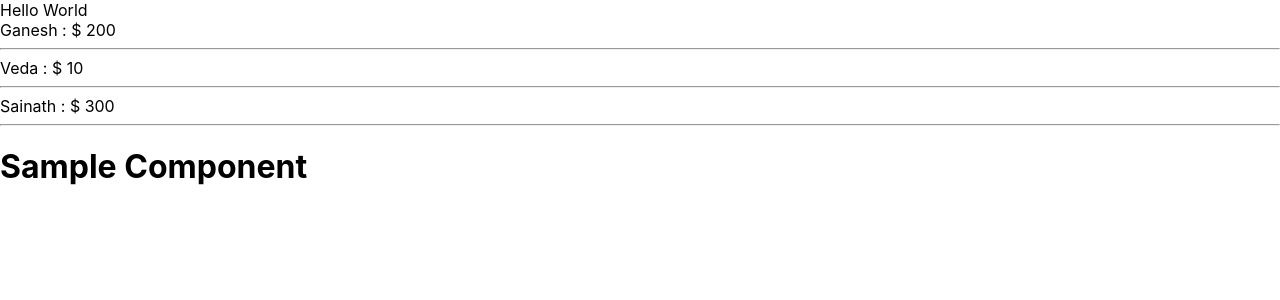
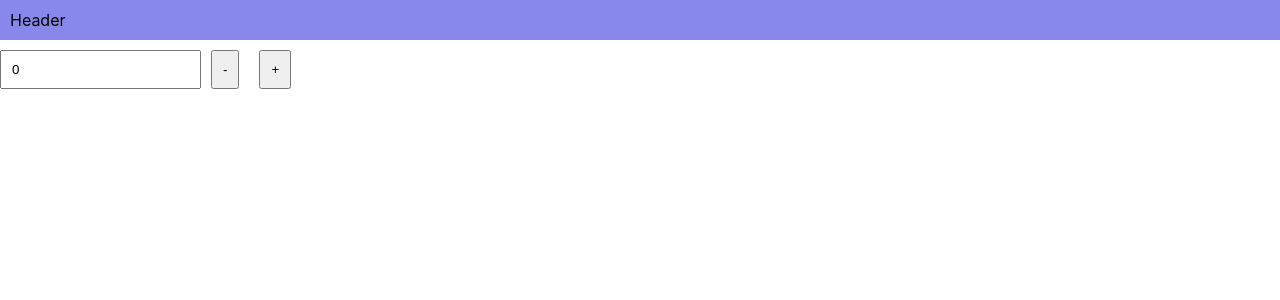
Before and after one commit to asilganesh/React-Js-Learning, a React (Create React App) app: page / in a window 1280 px wide. Shown: the top 300 px of the page. Built offline with nearby package versions, Linux system fonts and the light colour scheme.

Commit message:
Counter example

```diff
--- a/src/App.js
+++ b/src/App.js
@@ -1,13 +1,12 @@
-import {MyComponent, Sample} from "./components/MyComponent";
+import Header from "./components/Header";
+import Home from "./components/Home";
+
 
 function App() {
   return (
     <div className="App">
-     Hello World
-     <MyComponent name="Ganesh" classnamefordiv="div1"  income={200}/>
-     <MyComponent name="Veda" classnamefordiv="div2"  />
-     <MyComponent name="Sainath" classnamefordiv="div3" income={300} />
-     <Sample/>
+    <Header />
+    <Home />
     </div>
   );
 }
--- /dev/null
+++ b/src/components/Header.css
@@ -0,0 +1,4 @@
+.nav{
+    background-color: rgb(136, 136, 236);
+    padding: 10px;
+}
--- /dev/null
+++ b/src/components/Header.jsx
@@ -0,0 +1,12 @@
+import "./Header.css"
+
+const Header = () => {
+
+    return (
+        <div className="nav">
+            Header
+        </div>
+    )
+}
+
+export default Header
--- /dev/null
+++ b/src/components/Home.jsx
@@ -0,0 +1,39 @@
+import { useState } from "react"
+
+const Home = () =>{
+
+    const [inputValue,setInputValue] = useState(0)
+
+    const input = {
+        padding : "10px",
+
+    }
+
+    const button = {
+        margin : "10px",
+        padding : "10px"
+
+    }
+
+    const increment = () =>{
+        setInputValue(inputValue+1)
+    }
+
+    const decrement =  () => {
+        setInputValue(inputValue-1)
+    }
+
+    return(
+        <div>
+            <input
+            style={input}
+            type="number"
+            value={inputValue}
+            />
+            <button style={button} onClick={decrement}>- </button>
+            <button style={button} onClick={increment}>+</button>
+        </div>
+    )
+}
+
+export default Home
```
